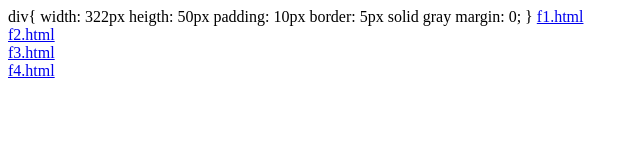
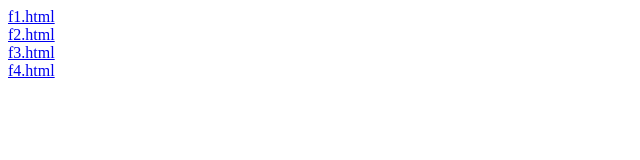
Before and after one commit to Lu-yiii/web6, a plain HTML site: page index.html in a window 1280 px wide. Shown: the whole page, without its empty margins (0-640 px from the left). Drawn offline with Linux system fonts and the light colour scheme.

Commit message:
Update index.html

```diff
--- a/index.html
+++ b/index.html
@@ -5,13 +5,6 @@
     <meta name="viewport" content="width=device-width, initial-scale=1.0">
     <title>Document</title>
 
-    div{
-        width: 322px
-        heigth: 50px
-        padding: 10px
-        border: 5px solid gray
-        margin: 0;
-    }
 </head>
 <body>
     <lo><a href="f1.html">f1.html</a></lo><br>
```
